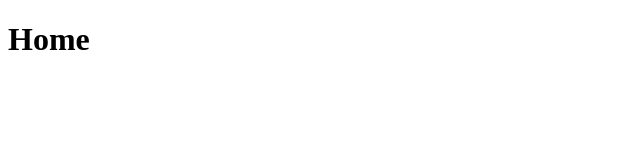
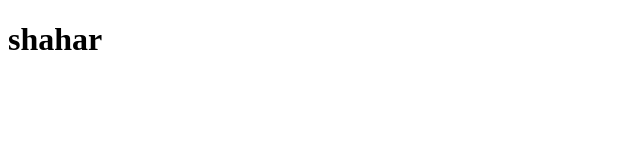
Before and after one commit to GuyDWix/ascend-inbox, a plain HTML site: page index.html in a window 1280 px wide. Shown: the full height of the page, 0-640 px from the left. Drawn offline with Linux system fonts and the light colour scheme.

Commit message:
change h1 from home to shahar

```diff
--- a/index.html
+++ b/index.html
@@ -7,6 +7,6 @@
   <title>ascend-inbox</title>
 </head>
 <body>
-  <h1>Home</h1>
+  <h1>shahar</h1>
 </body>
 </html>
```
